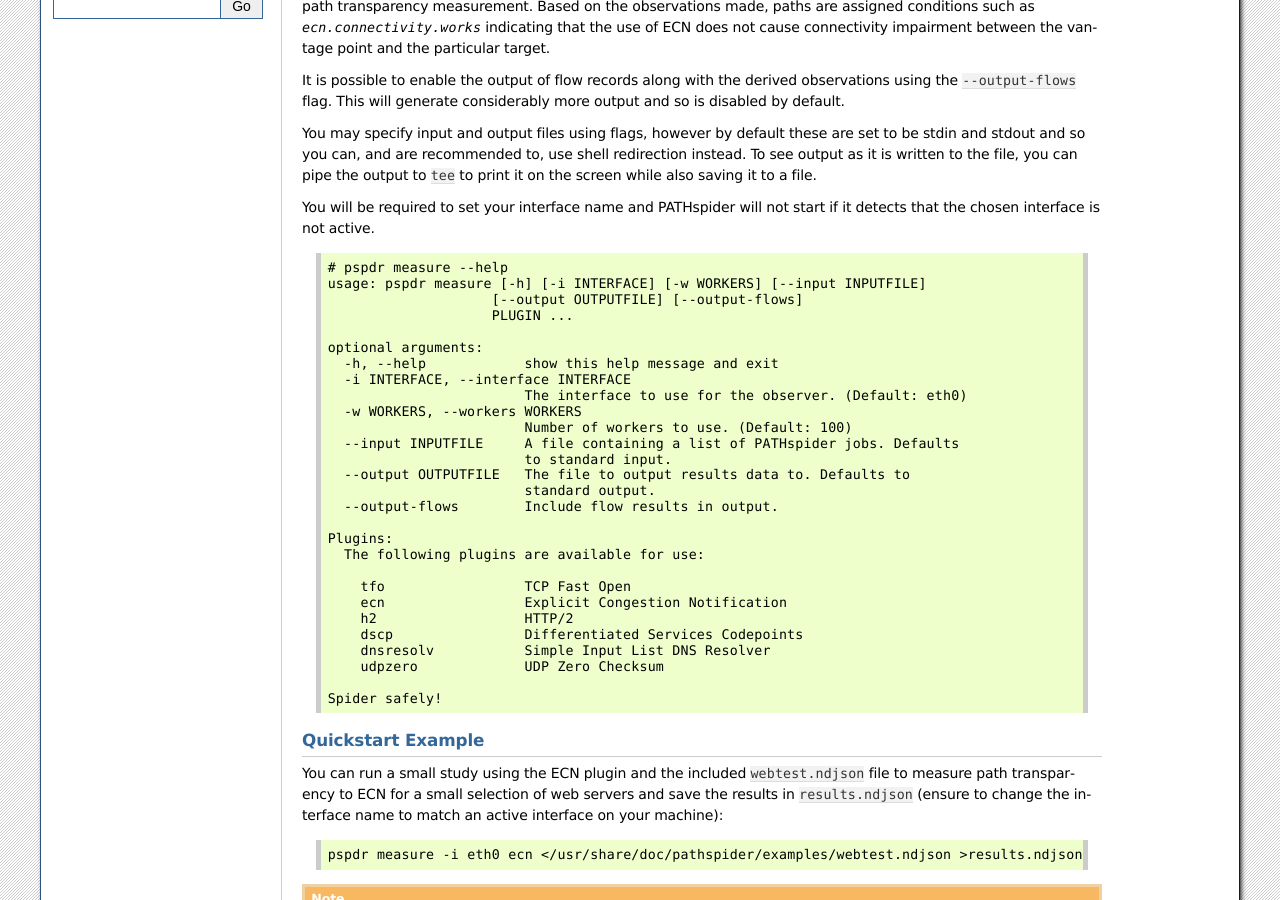
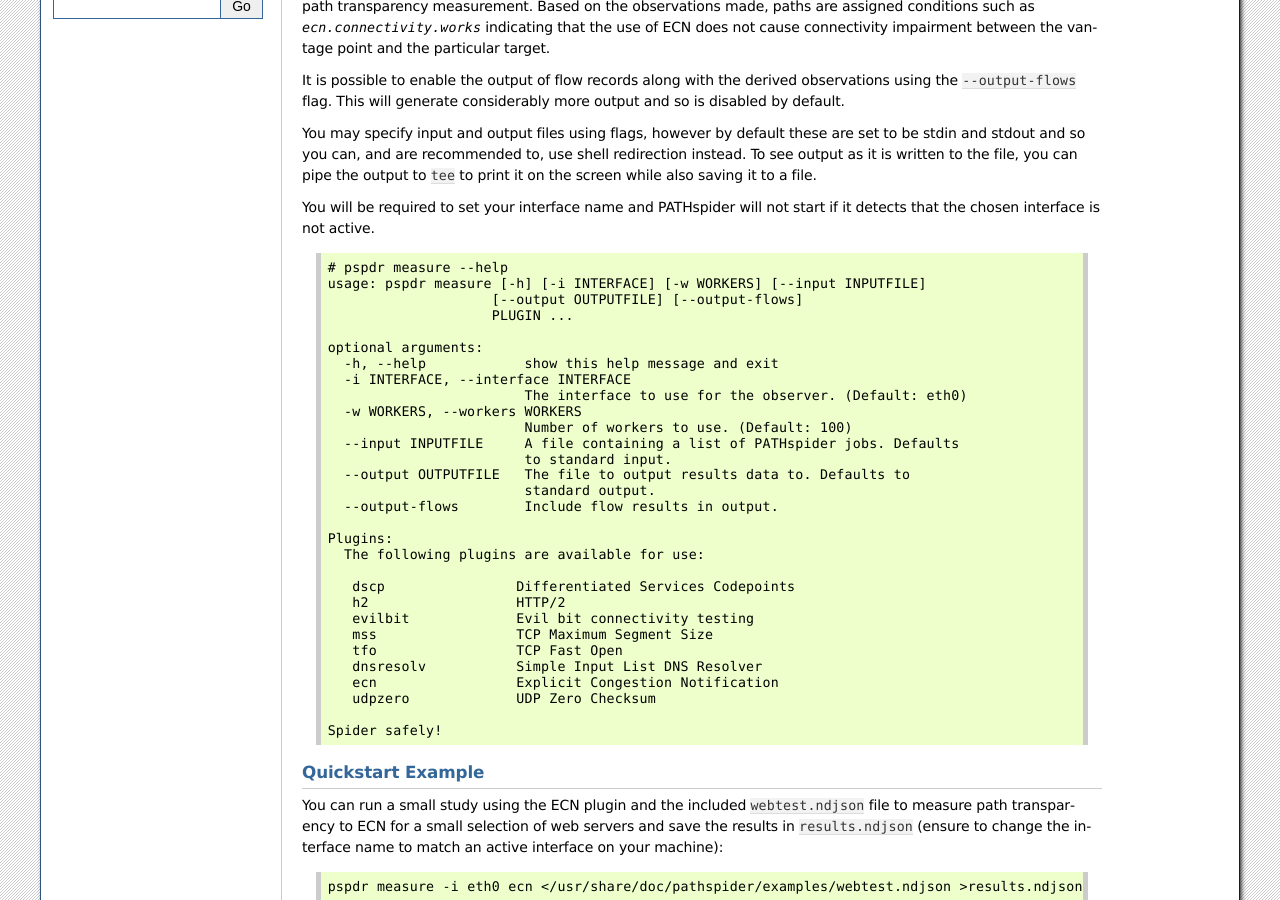
Before and after one commit to mami-project/pathspider, a Sphinx documentation site: the page built from doc/using.rst, in a window 1280 px wide and 900 px high, scrolled down 549 px. Built offline with Sphinx 7.4.7, drawn with Linux system fonts in a browser that asks for light colours; the version number could not be read and is left out.

```diff
--- a/doc/using.rst
+++ b/doc/using.rst
@@ -71,12 +71,14 @@ if it detects that the chosen interface is not active.
  Plugins:
    The following plugins are available for use:
 
-     tfo                 TCP Fast Open
-     ecn                 Explicit Congestion Notification
-     h2                  HTTP/2
-     dscp                Differentiated Services Codepoints
-     dnsresolv           Simple Input List DNS Resolver
-     udpzero             UDP Zero Checksum
+    dscp                Differentiated Services Codepoints
+    h2                  HTTP/2
+    evilbit             Evil bit connectivity testing
+    mss                 TCP Maximum Segment Size
+    tfo                 TCP Fast Open
+    dnsresolv           Simple Input List DNS Resolver
+    ecn                 Explicit Congestion Notification
+    udpzero             UDP Zero Checksum
 
  Spider safely!
 
```
